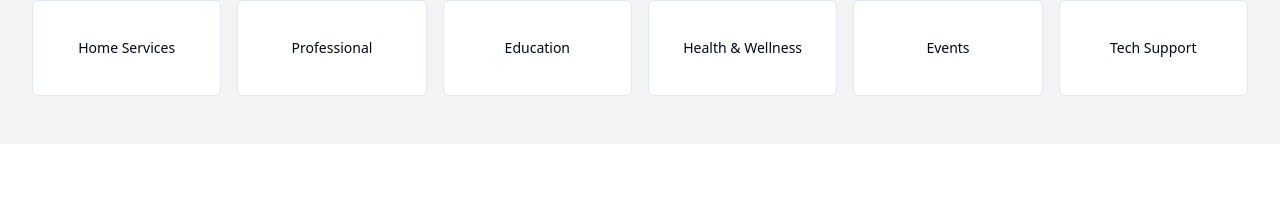
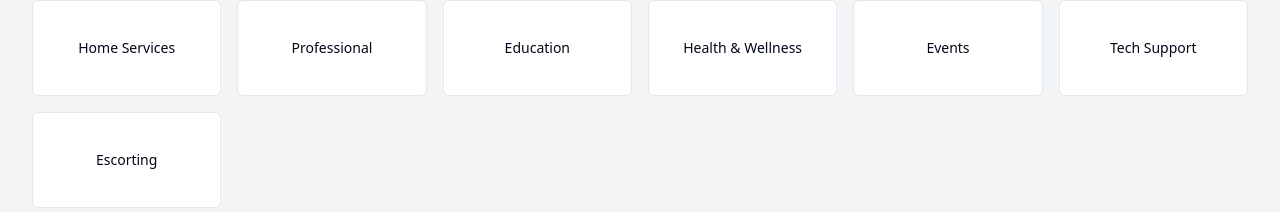
Before and after one commit to Rudybtz-p/service-mingle-space, a React (Vite) app: page / in a window 1280 px wide. Shown: the part 580-792 px from the top of the page. Built offline with nearby package versions, Linux system fonts and the light colour scheme.

Commit message:
Add escorting as category
This commit adds "Escorting" as a new category in the application.
[skip gpt_engineer]

```diff
--- a/src/components/CategorySection.tsx
+++ b/src/components/CategorySection.tsx
@@ -7,6 +7,7 @@ const categories = [
   "Health & Wellness",
   "Events",
   "Tech Support",
+  "Escorting",
 ];
 
 export const CategorySection = () => {
```
